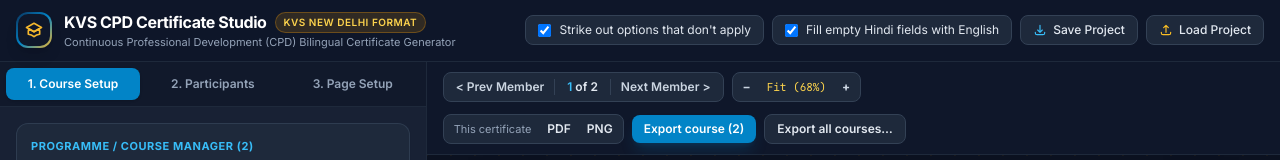
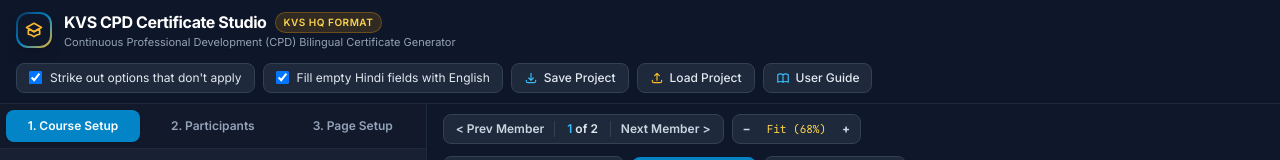
Before and after one commit to vnyvkc/kvs-cpd-certificate, a plain HTML site: page index.html in a window 1280 px wide. Shown: the top 160 px of the page. Drawn offline with nearby package versions, Linux system fonts and the light colour scheme.

Commit message:
Add User Guide link; rename badge to KVS HQ Format
Co-Authored-By: Claude Opus 5.5 <noreply@anthropic.com>

```diff
--- a/index.html
+++ b/index.html
@@ -159,7 +159,7 @@
         <div>
           <div class="flex items-center gap-2">
             <h1 class="text-sm sm:text-base font-bold tracking-tight text-white">KVS CPD Certificate Studio</h1>
-            <span class="px-2 py-0.5 text-[10px] font-semibold uppercase tracking-wider rounded-full bg-amber-500/15 text-amber-300 border border-amber-500/30">KVS New Delhi Format</span>
+            <span class="px-2 py-0.5 text-[10px] font-semibold uppercase tracking-wider rounded-full bg-amber-500/15 text-amber-300 border border-amber-500/30">KVS HQ Format</span>
           </div>
           <p class="text-[11px] text-slate-400 hidden sm:block">Continuous Professional Development (CPD) Bilingual Certificate Generator</p>
         </div>
@@ -187,6 +187,12 @@
           <span>Load Project</span>
           <input type="file" id="inputProjectJson" accept=".json" class="hidden" onchange="loadProjectJSON(event)" />
         </label>
+
+        <!-- Step-by-step guide (README on GitHub) -->
+        <a href="https://github.com/vnyvkc/kvs-cpd-certificate#readme" target="_blank" rel="noopener" title="Step-by-step instructions, CSV formats and troubleshooting (opens in a new tab)" class="px-3 py-1.5 rounded-lg bg-[#1e293b] hover:bg-slate-700 text-slate-200 border border-slate-700 text-xs font-medium flex items-center gap-1.5 transition">
+          <svg class="w-3.5 h-3.5 text-sky-400" fill="none" stroke="currentColor" stroke-width="2" viewBox="0 0 24 24" aria-hidden="true"><path stroke-linecap="round" stroke-linejoin="round" d="M12 6.253v13C10.832 18.477 9.246 18 7.5 18S4.168 18.477 3 19.253v-13C4.168 5.477 5.754 5 7.5 5s3.332.477 4.5 1.253zm0 0C13.168 5.477 14.754 5 16.5 5c1.747 0 3.332.477 4.5 1.253v13C19.832 18.477 18.247 18 16.5 18c-1.746 0-3.332.477-4.5 1.253" /></svg>
+          <span>User Guide</span>
+        </a>
       </div>
     </div>
   </header>
```
Also changed, not shown: social-preview.png.
